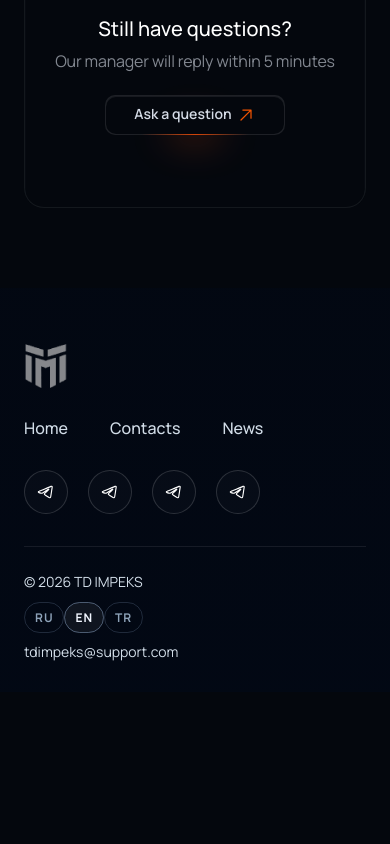
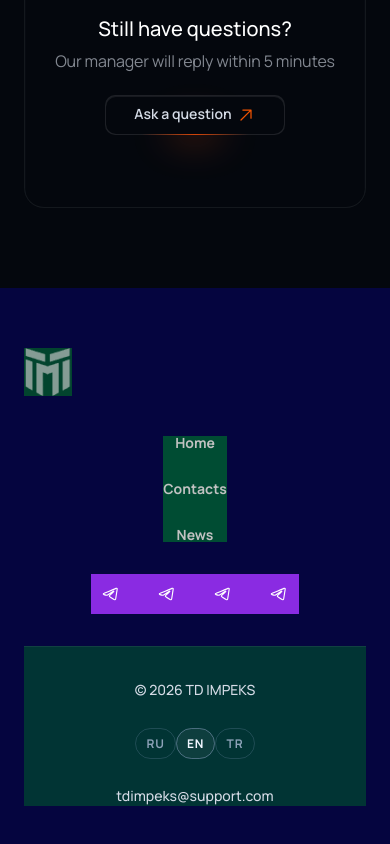
Before and after one commit to dmitriylmao/impexcoal, a Next.js app: page /en/contacts in a window 390 px wide. Shown: the part 1880-2724 px from the top of the page. Before the commit the page ends 2572 px from the top, so only its background shows below. Built offline with nearby package versions, Linux system fonts and the light colour scheme.

Commit message:
styles for footer and update hero video

```diff
--- a/src/components/SiteFooter.module.css
+++ b/src/components/SiteFooter.module.css
@@ -1,13 +1,15 @@
 .root {
-  background: linear-gradient(180deg, rgba(2, 8, 20, 0.7), rgba(2, 8, 20, 0.96));
+  background-color: #04070d;
 }
 
 .inner {
-  max-width: 1460px;
+  max-width: 1200px;
   margin: 0 auto;
-  padding: 86px 24px 30px;
-  display: grid;
-  gap: 46px;
+  padding: 60px 24px;
+  display: flex;
+  flex-direction: column;
+  gap: 32px;
+  background-color: rgb(5, 5, 63);
 }
 
 .logoButton {
@@ -17,49 +19,50 @@
   padding: 0;
   cursor: pointer;
   margin-right: auto;
+  background-color: rgb(2, 68, 46);
 }
 
 .logo {
   width: auto;
-  height: 52px;
+  height: 48px;
   object-fit: contain;
 }
 
 .links {
   display: flex;
   flex-wrap: wrap;
-  gap: 12px 42px;
+  gap: 32px;
+  margin-top: 8px;
+  background-color: rgb(0, 76, 51);
 }
 
 .linkButton {
   border: 0;
   background: transparent;
   text-decoration: none;
-  color: var(--text-main);
-  font-size: 19px;
-  line-height: 1.1;
-  font-weight: 500;
+  color: #c1c2c2;
+  font-size: 14px;
+  line-height: 1;
+  font-weight: 700;
   white-space: nowrap;
   padding: 0;
   cursor: default;
-  transition: color 0.2s ease;
+  transition: color 0.2s ease-in-out;
 }
 
 .linkButton:hover {
-  color: #9ea9b6;
+  color: #ffffff;
 }
 
 .socials {
   display: flex;
-  gap: 20px;
+  gap: 16px;
+  background-color: blueviolet;
 }
 
 .socialButton {
-  width: 44px;
-  height: 44px;
-  border-radius: 999px;
-  border: 1px solid rgba(255, 255, 255, 0.15);
-  background: rgba(255, 255, 255, 0.02);
+  width: 40px;
+  height: 40px;
   display: inline-flex;
   align-items: center;
   justify-content: center;
@@ -76,37 +79,46 @@
 }
 
 .bottomLine {
-  border-top: 1px solid rgba(255, 255, 255, 0.08);
-  padding-top: 24px;
+  border-top: 1px solid rgba(216, 231, 242, 0.07);
+  padding: 32px 0 0;
   display: flex;
   align-items: center;
   justify-content: space-between;
   gap: 14px;
-  color: var(--text-main);
-  font-size: 17px;
+  color:rgb(213,219,230);
+  font-size: 14px;
+  font-weight: 500;
+  background-color: #013434;
 }
 
 .switcher {
   justify-content: center;
 }
 
-@media (max-width: 960px) {
-  .inner {
-    padding-top: 56px;
-    gap: 32px;
+@media (max-width: 1200px) {
+  .inner{
+    justify-content: center;
+    align-items: center;
   }
 
-  .logo {
-    height: 44px;
-  }
-
-  .linkButton {
-    font-size: 16px;
+  .links {
+    display: flex;
+    flex-direction: column;
+    align-items: center;
+    justify-content: center;
+    gap: 32px;
+    margin-top: 8px;
   }
 
   .bottomLine {
+    display: flex;
+    flex-direction: column;
+    align-items: center;
+    justify-content: space-between;
+    width: 100%;
+    gap: 32px;
+    color:rgb(213,219,230);
     font-size: 14px;
-    flex-direction: column;
-    align-items: flex-start;
+    font-weight: 500;
   }
 }
--- a/src/components/sections/home/HeroSection.tsx
+++ b/src/components/sections/home/HeroSection.tsx
@@ -86,7 +86,7 @@ export default function HeroSection({ title, subtitle, cta, scrollLabel }: HeroS
         animate="show"
         variants={videoVariants}
       >
-        <source src="/hero.webm" type="video/webm" />
+        <source src="/hero3.webm" type="video/webm" />
       </motion.video>
       <div className={styles.inner}>
         <motion.div className={styles.content} initial="hidden" animate="show" variants={containerVariants}>
```
Also changed, not shown: 1 other file (tests, documents, lock files or other folders).
